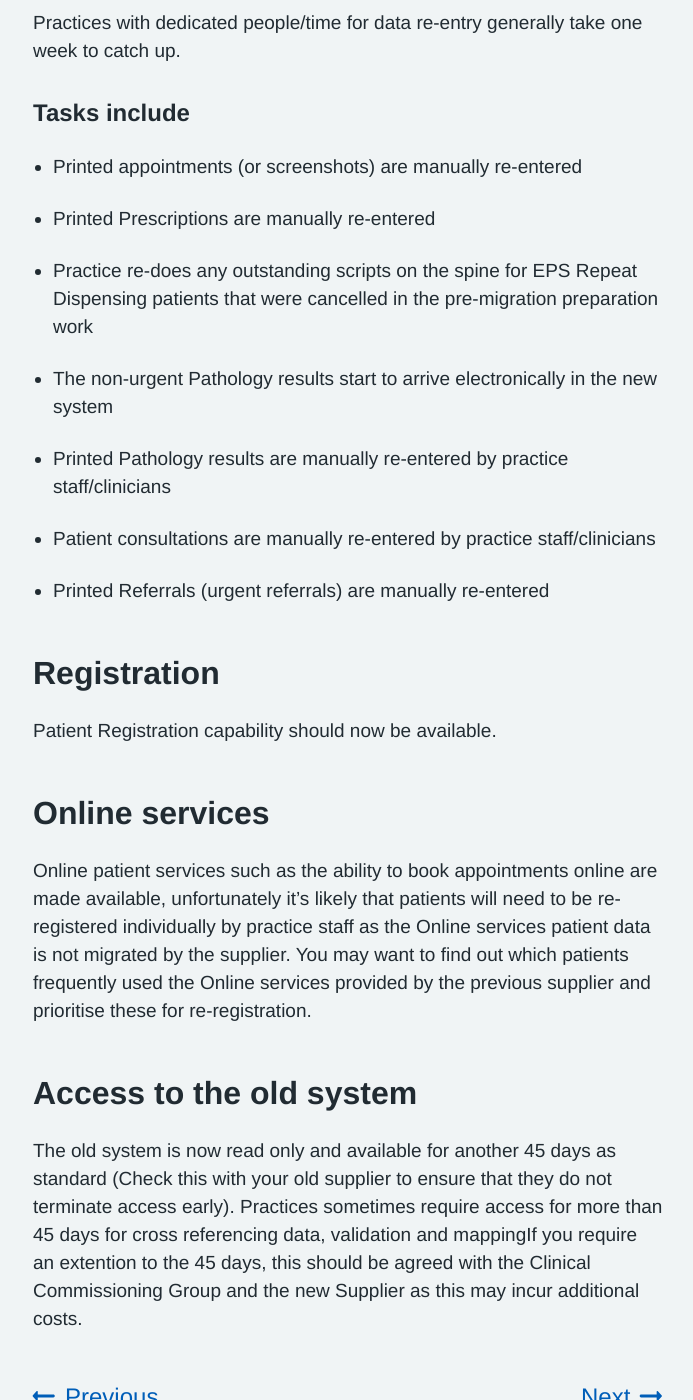
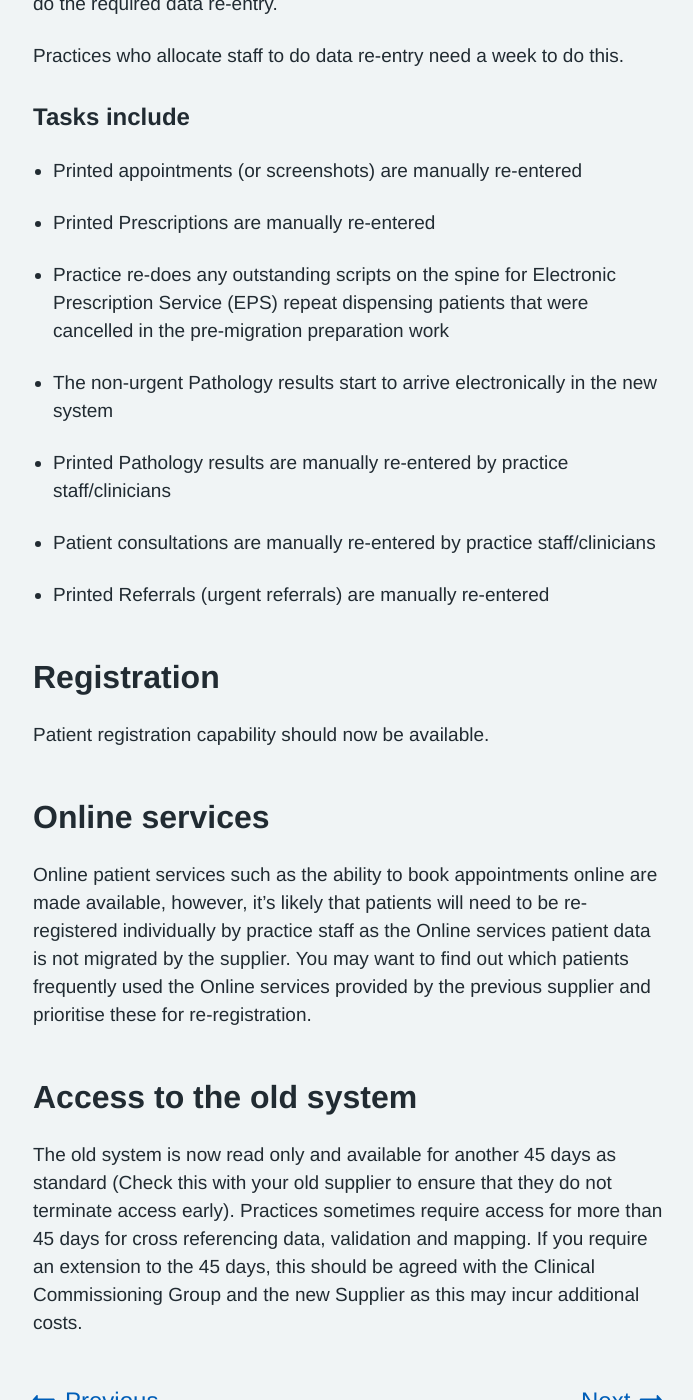
Before and after one commit to nhsconnect/prm-practice-migration, a Jekyll site: the page built from guide/07-post-go-live.md, in a window 1280 px wide and 1400 px high, scrolled down 1791 px. Shown: the whole window, without its empty margins (127-820 px from the left). Built offline with Jekyll 4.4.1, drawn with Linux system fonts in a browser that asks for light colours; some web fonts are replaced; some of the changed text lies outside the part shown.

Commit message:
[PT] Update Post Go Live page following review from Les & Sam

```diff
--- a/guide/07-post-go-live.md
+++ b/guide/07-post-go-live.md
@@ -34,24 +40,22 @@ The approach to this can differ depending on preferences.
 
 
 {%- capture lesson_learnt_1 -%}
-__Lesson learnt__ - We strongly recommend that Practices draft in additional support/cover so that there is dedicated people/time for data re-entry. We have found from research that Practices that do not have dedicated time and people for data re-entry can struggle to complete the activity and causes additional strain on staff
+__Lesson learnt__ - We strongly recommend that practices draft in additional cover so that there arepeople and time dedicated to doing data re-entry. Practices that do not have dedicated time and people for data re-entry can struggle to complete the activity and causes additional strain on staff
 {%- endcapture -%}
 
 {%- include inset.html content=lesson_learnt_1 accessibility_text="Lesson learnt" markdown=true -%}
 
 
-The average time to complete data re-entry can vary largely due to Practice size/number of patients and whether the practice has arranged dedicated people/time for data re-entry activity.
+The average time to complete data re-entry can vary largely due to practice size and whether the practice has arranged dedicated people to do the required data re-entry.
 
-Practices with dedicated people/time for data re-entry generally take one week to catch up.
-
-
+Practices who allocate staff to do data re-entry need a week to do this.
 ### Tasks include
 
 * Printed appointments (or screenshots) are manually re-entered
 
 * Printed Prescriptions are manually re-entered
 
-* Practice re-does any outstanding scripts on the spine for EPS Repeat Dispensing patients that were cancelled in the pre-migration preparation work
+* Practice re-does any outstanding scripts on the spine for Electronic Prescription Service (EPS) repeat dispensing patients that were cancelled in the pre-migration preparation work
 
 * The non-urgent Pathology results start to arrive electronically in the new system
 
@@ -65,14 +69,14 @@ Practices with dedicated people/time for data re-entry generally take one week t
 
 ## Registration
 
-Patient Registration capability should now be available.
+Patient registration capability should now be available.
 
 
 ## Online services
 
-Online patient services such as the ability to book appointments online are made available, unfortunately it's likely that patients will need to be re-registered individually by practice staff as the Online services patient data is not migrated by the supplier. You may want to find out which patients frequently used the Online services provided by the previous supplier and prioritise these for re-registration.
+Online patient services such as the ability to book appointments online are made available, however, it's likely that patients will need to be re-registered individually by practice staff as the Online services patient data is not migrated by the supplier. You may want to find out which patients frequently used the Online services provided by the previous supplier and prioritise these for re-registration.
 
 
 ## Access to the old system
 
-The old system is now read only and available for another 45 days as standard (Check this with your old supplier to ensure that they do not terminate access early). Practices sometimes require access for more than 45 days for cross referencing data, validation and mappingIf you require an extention to the 45 days, this should be agreed with the Clinical Commissioning Group and the new Supplier as this may incur additional costs.
+The old system is now read only and available for another 45 days as standard (Check this with your old supplier to ensure that they do not terminate access early). Practices sometimes require access for more than 45 days for cross referencing data, validation and mapping. If you require an extension to the 45 days, this should be agreed with the Clinical Commissioning Group and the new Supplier as this may incur additional costs.
```
Also changed, not shown: other parts of guide/07-post-go-live.md (+11 -5 lines).
